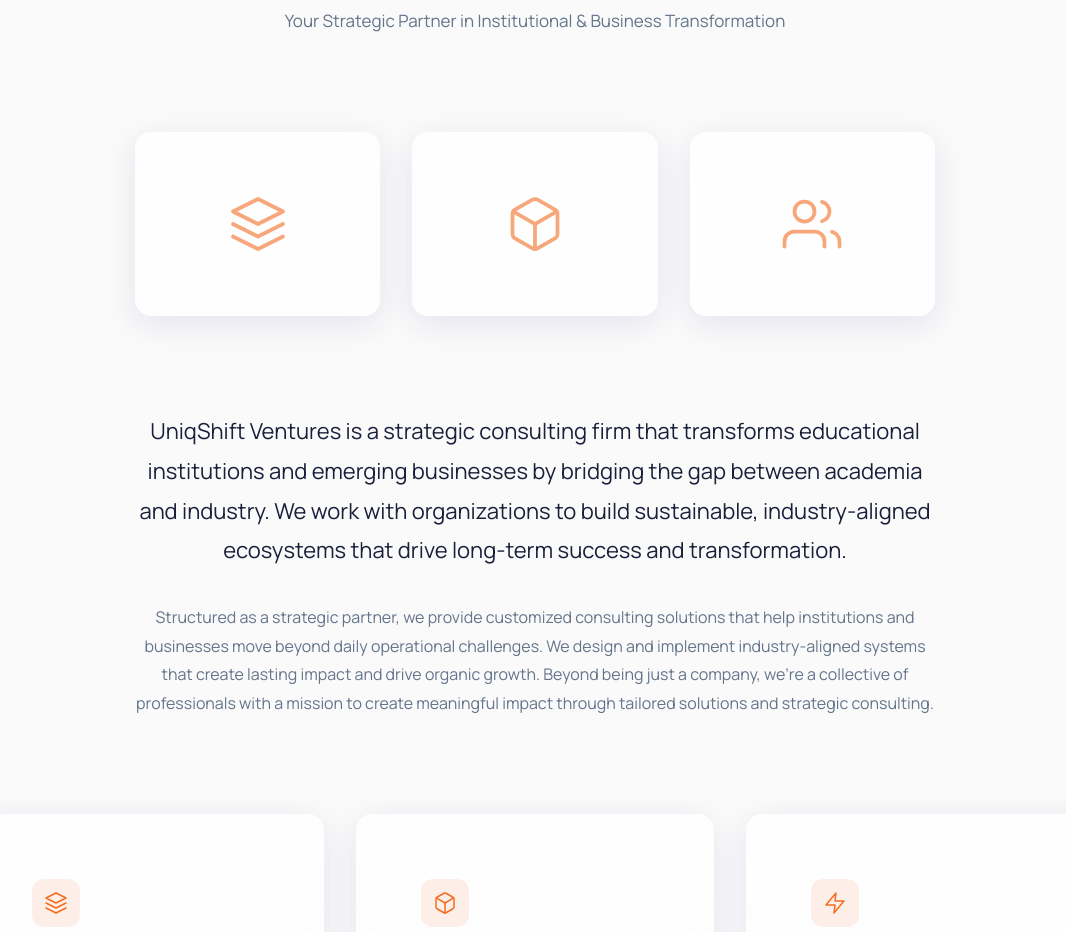
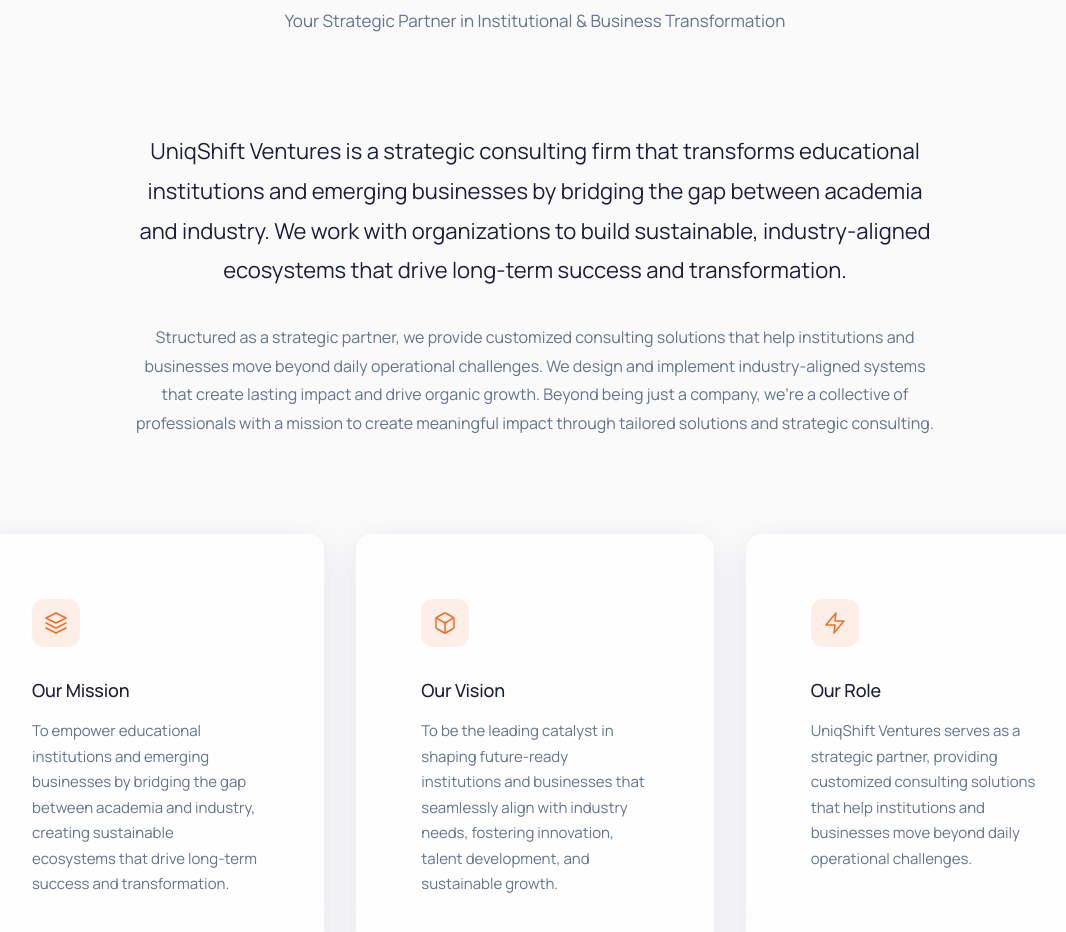
Before and after one commit to pixdevs/uniqshift, a plain HTML site: page index.html in a window 1280 px wide. Shown: the part 1080-2012 px from the top of the page, without its empty margins (105-1171 px from the left). Drawn offline with Linux system fonts and the light colour scheme.

Commit message:
Removed unused elements

```diff
--- a/index.html
+++ b/index.html
@@ -121,30 +121,6 @@
             </div>
             <div class="about__content">
                 <div class="about__main">
-                    <div class="about__visual">
-                        <div class="about__visual-item">
-                            <svg class="about__visual-icon" viewBox="0 0 24 24" fill="none" xmlns="http://www.w3.org/2000/svg">
-                                <path d="M12 2L2 7L12 12L22 7L12 2Z" stroke="currentColor" stroke-width="1.5" stroke-linecap="round" stroke-linejoin="round"/>
-                                <path d="M2 17L12 22L22 17" stroke="currentColor" stroke-width="1.5" stroke-linecap="round" stroke-linejoin="round"/>
-                                <path d="M2 12L12 17L22 12" stroke="currentColor" stroke-width="1.5" stroke-linecap="round" stroke-linejoin="round"/>
-                            </svg>
-                        </div>
-                        <div class="about__visual-item">
-                            <svg class="about__visual-icon" viewBox="0 0 24 24" fill="none" xmlns="http://www.w3.org/2000/svg">
-                                <path d="M21 16V8C20.9996 7.64928 20.9071 7.30481 20.7315 7.00116C20.556 6.69751 20.3037 6.44536 20 6.27L13 2.27C12.696 2.09446 12.3511 2.00205 12 2.00205C11.6489 2.00205 11.304 2.09446 11 2.27L4 6.27C3.69626 6.44536 3.44398 6.69751 3.26846 7.00116C3.09294 7.30481 3.00036 7.64928 3 8V16C3.00036 16.3507 3.09294 16.6952 3.26846 16.9988C3.44398 17.3025 3.69626 17.5546 4 17.73L11 21.73C11.304 21.9055 11.6489 21.9979 12 21.9979C12.3511 21.9979 12.696 21.9055 13 21.73L20 17.73C20.3037 17.5546 20.556 17.3025 20.7315 16.9988C20.9071 16.6952 20.9996 16.3507 21 16Z" stroke="currentColor" stroke-width="1.5" stroke-linecap="round" stroke-linejoin="round"/>
-                                <path d="M3.27 6.96L12 12.01L20.73 6.96" stroke="currentColor" stroke-width="1.5" stroke-linecap="round" stroke-linejoin="round"/>
-                                <path d="M12 22.08V12" stroke="currentColor" stroke-width="1.5" stroke-linecap="round" stroke-linejoin="round"/>
-                            </svg>
-                        </div>
-                        <div class="about__visual-item">
-                            <svg class="about__visual-icon" viewBox="0 0 24 24" fill="none" xmlns="http://www.w3.org/2000/svg">
-                                <path d="M17 21V19C17 17.9391 16.5786 16.9217 15.8284 16.1716C15.0783 15.4214 14.0609 15 13 15H5C3.93913 15 2.92172 15.4214 2.17157 16.1716C1.42143 16.9217 1 17.9391 1 19V21" stroke="currentColor" stroke-width="1.5" stroke-linecap="round" stroke-linejoin="round"/>
-                                <path d="M9 11C11.2091 11 13 9.20914 13 7C13 4.79086 11.2091 3 9 3C6.79086 3 5 4.79086 5 7C5 9.20914 6.79086 11 9 11Z" stroke="currentColor" stroke-width="1.5" stroke-linecap="round" stroke-linejoin="round"/>
-                                <path d="M23 21V19C22.9993 18.1137 22.7044 17.2528 22.1614 16.5523C21.6184 15.8519 20.8581 15.3516 20 15.13" stroke="currentColor" stroke-width="1.5" stroke-linecap="round" stroke-linejoin="round"/>
-                                <path d="M16 3.13C16.8604 3.35031 17.623 3.85071 18.1676 4.55232C18.7122 5.25392 19.0078 6.11683 19.0078 7.005C19.0078 7.89318 18.7122 8.75608 18.1676 9.45769C17.623 10.1593 16.8604 10.6597 16 10.88" stroke="currentColor" stroke-width="1.5" stroke-linecap="round" stroke-linejoin="round"/>
-                            </svg>
-                        </div>
-                    </div>
                     <p class="about__lead">UniqShift Ventures is a strategic consulting firm that transforms educational institutions and emerging businesses by bridging the gap between academia and industry. We work with organizations to build sustainable, industry-aligned ecosystems that drive long-term success and transformation.</p>
                     <p class="about__text">Structured as a strategic partner, we provide customized consulting solutions that help institutions and businesses move beyond daily operational challenges. We design and implement industry-aligned systems that create lasting impact and drive organic growth. Beyond being just a company, we're a collective of professionals with a mission to create meaningful impact through tailored solutions and strategic consulting.</p>
                 </div>
```
